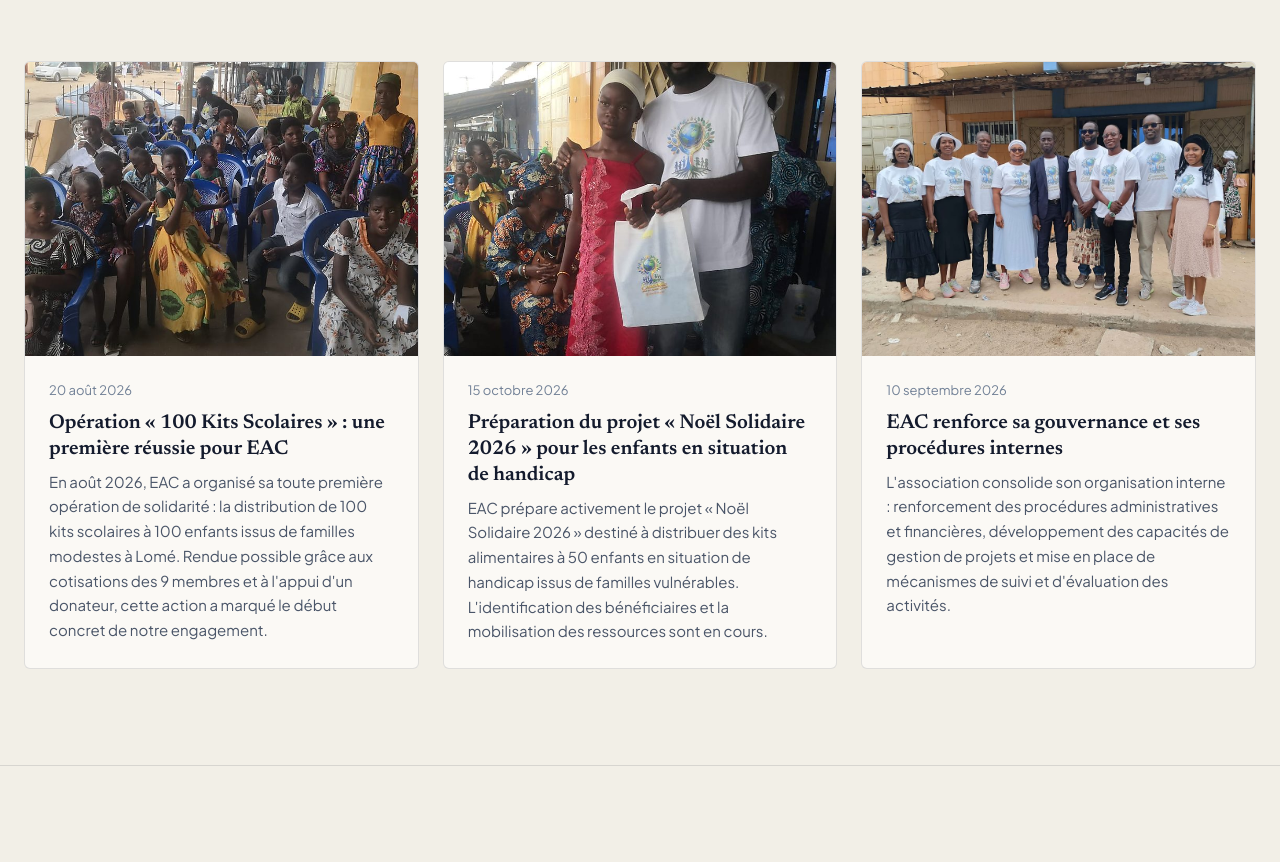
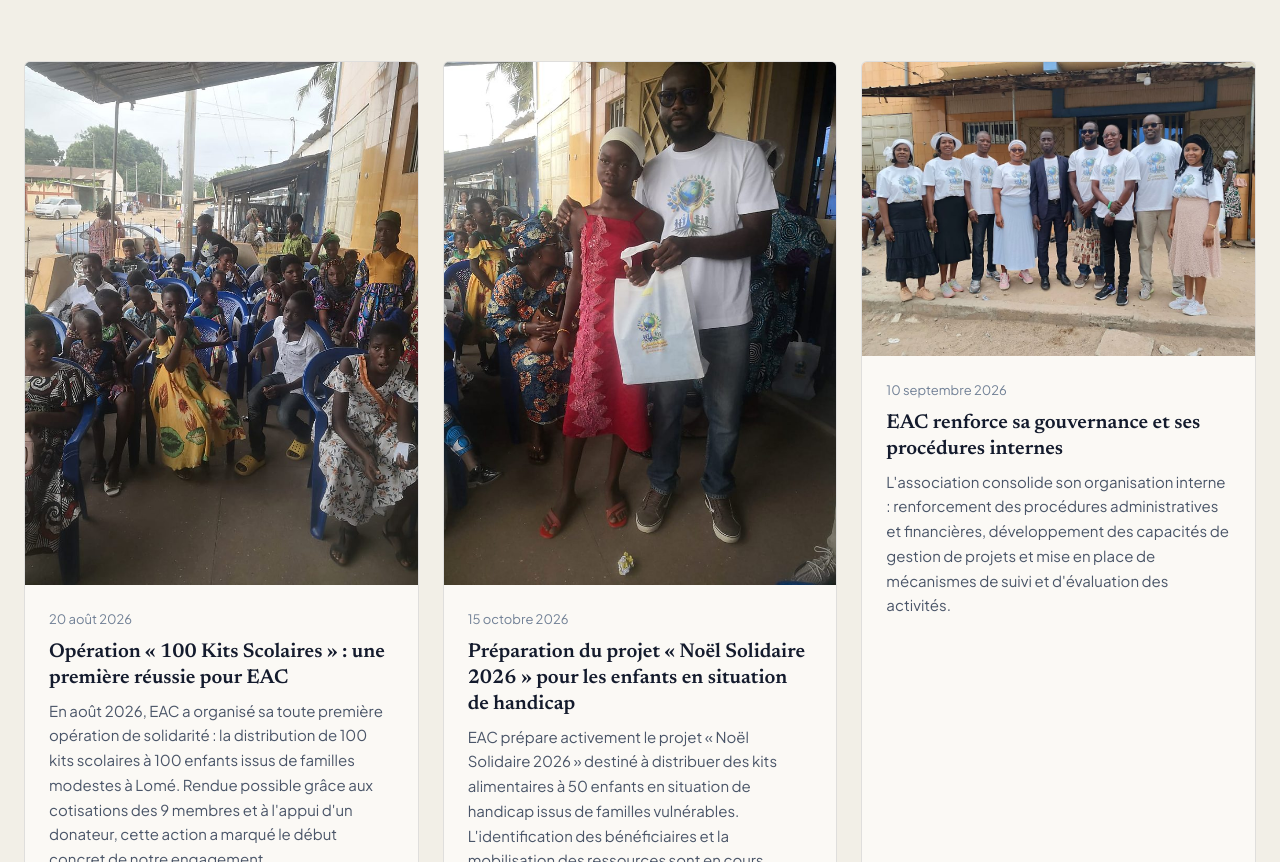
Before and after one commit to avenircertain/avenircertain.github.io, a plain HTML site: page index.html in a window 1280 px wide. Shown: the part 10282-11144 px from the top of the page. Drawn offline with Linux system fonts and the light colour scheme.

Commit message:
Add files via upload

```diff
--- a/content/site.json
+++ b/content/site.json
@@ -349,7 +349,8 @@
         "date": "2026-08-20",
         "image": "images/uploads/enfants-reunion-eac.jpg",
         "imageAlt": "Enfants rassemblés lors de l'événement de distribution de kits scolaires EAC",
-        "imagePosition": "center 60%",
+        "aspectRatio": "portrait",
+        "imagePosition": "center center",
         "excerpt": "En août 2026, EAC a organisé sa toute première opération de solidarité : la distribution de 100 kits scolaires à 100 enfants issus de familles modestes à Lomé. Rendue possible grâce aux cotisations des 9 membres et à l'appui d'un donateur, cette action a marqué le début concret de notre engagement.",
         "link": "#"
       },
@@ -358,7 +359,8 @@
         "date": "2026-10-15",
         "image": "images/uploads/remise-kit-enfant-fille.jpg",
         "imageAlt": "Bénévole EAC avec une jeune fille bénéficiaire lors d'un événement de l'association",
-        "imagePosition": "center 25%",
+        "aspectRatio": "portrait",
+        "imagePosition": "center center",
         "excerpt": "EAC prépare activement le projet « Noël Solidaire 2026 » destiné à distribuer des kits alimentaires à 50 enfants en situation de handicap issus de familles vulnérables. L'identification des bénéficiaires et la mobilisation des ressources sont en cours.",
         "link": "#"
       },
@@ -367,6 +369,7 @@
         "date": "2026-09-10",
         "image": "images/uploads/equipe-eac-terrain.jpg",
         "imageAlt": "L'équipe EAC réunie pour une séance de planification",
+        "aspectRatio": "landscape",
         "imagePosition": "center center",
         "excerpt": "L'association consolide son organisation interne : renforcement des procédures administratives et financières, développement des capacités de gestion de projets et mise en place de mécanismes de suivi et d'évaluation des activités.",
         "link": "#"
--- a/script.js
+++ b/script.js
@@ -619,9 +619,23 @@
           }
           withFallback(img, 'EAC Actualité');
 
+          const isLandscape = a.aspectRatio === 'landscape' || (a.image && a.image.includes('equipe'));
+          const orientClass = isLandscape ? 'article-card__img-wrap--landscape' : 'article-card__img-wrap--portrait';
           const imgWrap = document.createElement('div');
-          imgWrap.className = 'article-card__img-wrap';
+          imgWrap.className = `article-card__img-wrap ${orientClass}`;
           imgWrap.appendChild(img);
+
+          img.addEventListener('load', function() {
+            if (this.naturalWidth && this.naturalHeight) {
+              if (this.naturalWidth > this.naturalHeight * 1.05) {
+                imgWrap.classList.remove('article-card__img-wrap--portrait');
+                imgWrap.classList.add('article-card__img-wrap--landscape');
+              } else {
+                imgWrap.classList.remove('article-card__img-wrap--landscape');
+                imgWrap.classList.add('article-card__img-wrap--portrait');
+              }
+            }
+          });
           div.innerHTML = `
             <div class="article-card__body">
               <span class="article-card__date">${formatDate(a.date)}</span>
--- a/style.css
+++ b/style.css
@@ -1511,17 +1511,23 @@ button {
   transition: border-color var(--transition-fast);
 }
 .article-card:hover { border-color: var(--color-rule-medium); }
-/* Aspect ratio for article images — 4/3 preserves documentary framing */
+/* Aspect ratio for article images — preserves full documentary photos without cropping */
 .article-card__img-wrap {
-  aspect-ratio: 4 / 3;
+  aspect-ratio: 3 / 4;
   overflow: hidden;
   background-color: var(--color-paper-subtle);
+}
+.article-card__img-wrap--portrait {
+  aspect-ratio: 3 / 4;
+}
+.article-card__img-wrap--landscape {
+  aspect-ratio: 4 / 3;
 }
 .article-card__img {
   width: 100%;
   height: 100%;
   object-fit: cover;
-  object-position: center top;
+  object-position: center center;
   display: block;
 }
 
```
